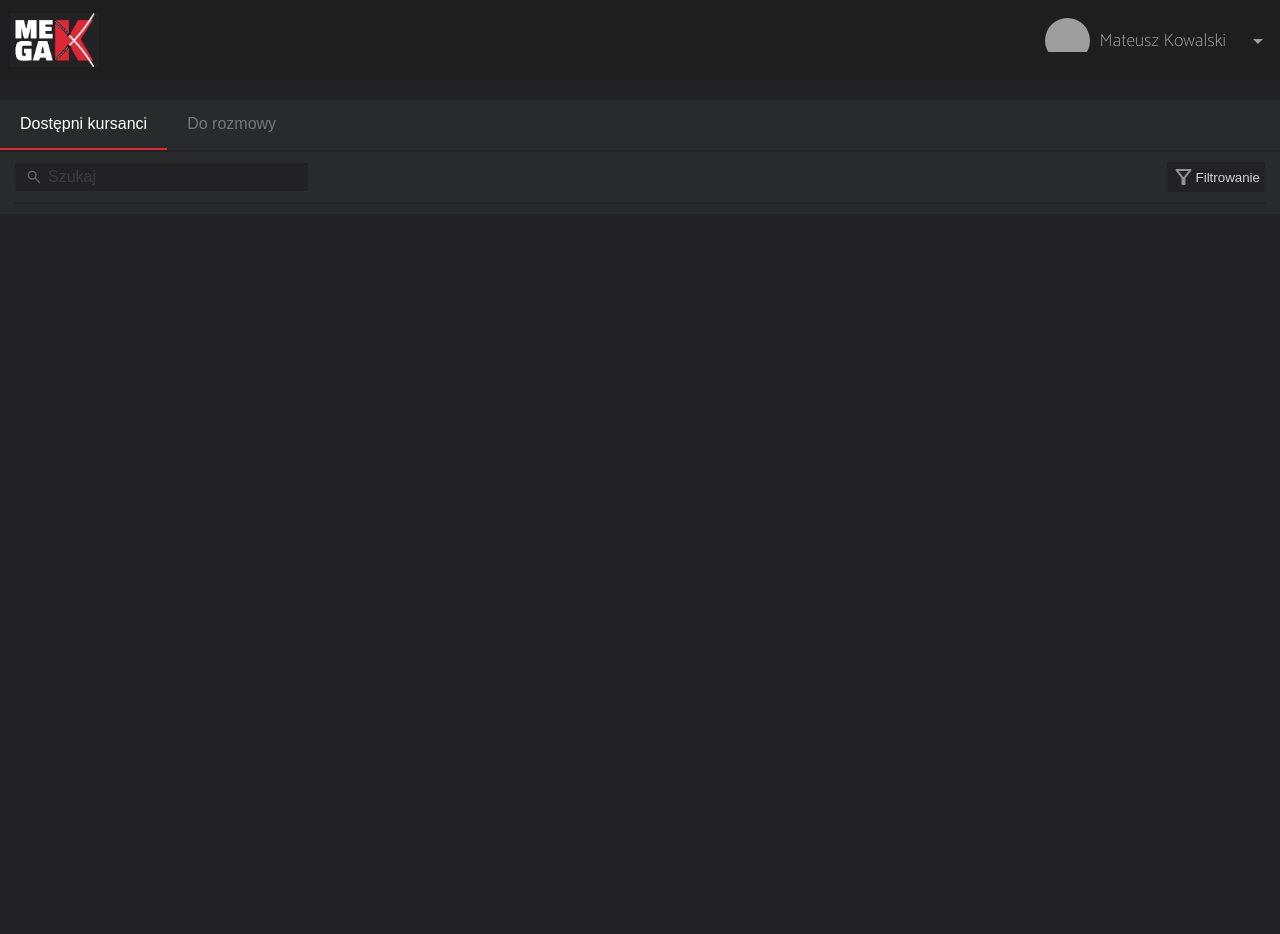
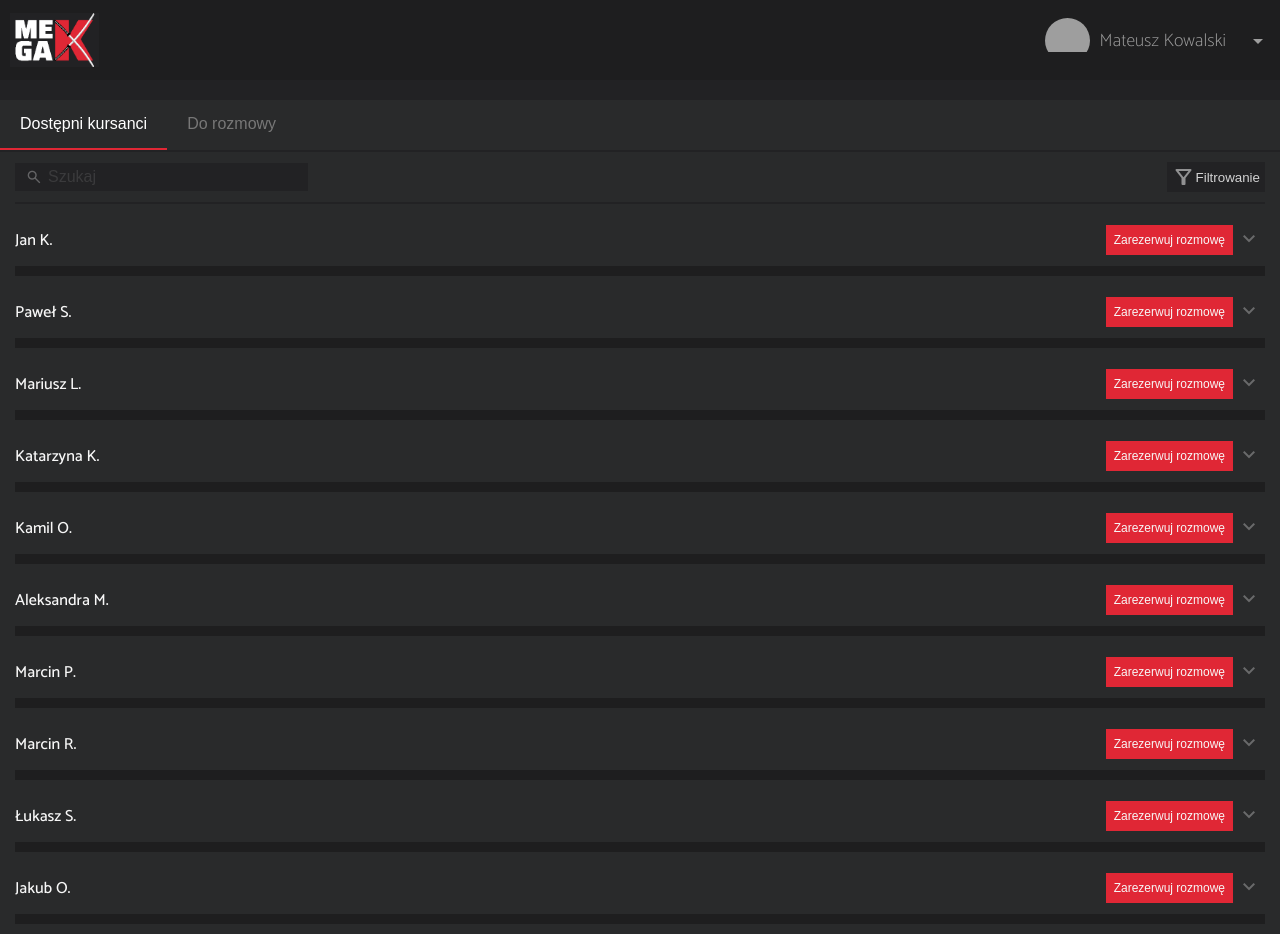
Before and after one commit to Konrad123456/megak-head-hunter-fe, a React (Create React App) app: page /human-resources in a window 1280 px wide. Before the commit the page ends 800 px from the top, so only its background shows below. Built offline with nearby package versions, Linux system fonts and the light colour scheme; grey boxes are pictures that could not be loaded.

Commit message:
add available students page

```diff
--- /dev/null
+++ b/src/components/HumanResources/HumanResourcesAvailableStudents/HumanResourcesAvailableStudents.tsx
@@ -0,0 +1,25 @@
+import React from 'react';
+import HumanResourcesSingleStudent from '../HumanResourcesSingleStudent/HumanResourcesSingleStudent';
+
+const people = [
+  { id: '1', name: 'Jan K.' },
+  { id: '2', name: 'Paweł S.' },
+  { id: '3', name: 'Mariusz L.' },
+  { id: '4', name: 'Katarzyna K.' },
+  { id: '5', name: 'Kamil O.' },
+  { id: '6', name: 'Aleksandra M.' },
+  { id: '7', name: 'Marcin P.' },
+  { id: '8', name: 'Marcin R.' },
+  { id: '9', name: 'Łukasz S.' },
+  { id: '10', name: 'Jakub O.' },
+];
+
+export const HumanResourcesAvailableStudents = () => {
+  return (
+    <div className='human-resources-available-students'>
+      {people.map((person, index) => (
+        <HumanResourcesSingleStudent key={index} {...person} />
+      ))}
+    </div>
+  );
+};
--- /dev/null
+++ b/src/components/HumanResources/HumanResourcesAvailableStudents/_human_resources_available_students.scss
@@ -0,0 +1,3 @@
+.human-resources-available-students {
+  background-color: transparent;
+}
--- a/src/components/HumanResources/HumanResourcesSearch/_human_resources_search.scss
+++ b/src/components/HumanResources/HumanResourcesSearch/_human_resources_search.scss
@@ -5,6 +5,7 @@
   justify-content: space-between;
   padding-bottom: 10px;
   border-bottom: 2px solid #222224;
+  margin-bottom: 10px;
 
   @media (max-width: 500px) {
     flex-direction: column;
--- /dev/null
+++ b/src/components/HumanResources/HumanResourcesSingleStudent/HumanResourcesSingleStudent.tsx
@@ -0,0 +1,37 @@
+import React, { useState } from 'react';
+import HumanResourcesStudentsInformation from '../HumanResourcesStudentsInformation/HumanResourcesStudentsInformation';
+import { SubmitButton } from '../../../components/common/Button/SubmitButton';
+
+interface Props {
+  name: string;
+}
+
+const HumanResourcesSingleStudent = ({ name }: Props) => {
+  const [isOpen, setIsOpen] = useState<boolean>(false);
+
+  const handleOpen = () => {
+    setIsOpen(!isOpen);
+  };
+
+  return (
+    <div className='human-resources-single-student'>
+      <div className='human-resources-single-student__header'>
+        <p className='human-resources-single-student__name'>{name}</p>
+        <div className='human-resources-single-student__buttons-container'>
+          <SubmitButton text='Zarezerwuj rozmowę' />
+          <button onClick={handleOpen}>
+            {isOpen ? (
+              <span className='material-symbols-outlined'>expand_less</span>
+            ) : (
+              <span className='material-symbols-outlined'>expand_more</span>
+            )}
+          </button>
+        </div>
+      </div>
+
+      {isOpen && <HumanResourcesStudentsInformation />}
+    </div>
+  );
+};
+
+export default HumanResourcesSingleStudent;
--- /dev/null
+++ b/src/components/HumanResources/HumanResourcesSingleStudent/_human_resources_single_student.scss
@@ -0,0 +1,40 @@
+.human-resources-single-student {
+  margin-top: 20px;
+
+  &__name {
+    font-size: 16px;
+  }
+
+  border-bottom: 10px solid #1e1e1f;
+
+  &__header {
+    display: flex;
+    align-items: center;
+    justify-content: space-between;
+
+    .button {
+      border: none;
+      padding: 8px;
+      font-size: 12px;
+    }
+    margin-bottom: 10px;
+  }
+
+  &__buttons-container {
+    display: flex;
+    align-items: center;
+
+    button {
+      cursor: pointer;
+      background-color: #292a2b;
+      border: none;
+      height: 32px;
+      width: 32px;
+
+      span {
+        color: #fff;
+        opacity: 0.3;
+      }
+    }
+  }
+}
--- /dev/null
+++ b/src/components/HumanResources/HumanResourcesStudentsInformation/HumanResourcesStudentsInformation.tsx
@@ -0,0 +1,82 @@
+const HumanResourcesStudentsInformation = () => {
+  return (
+    <div className='human-resources-students-information'>
+      <div className='human-resources-students-information__box'>
+        <p className='human-resources-students-information__title'>
+          Ocena przejścia kursu
+        </p>
+        <p className='human-resources-students-information__text'>
+          5
+          <span className='human-resources-students-information__span'>/5</span>
+        </p>
+      </div>
+      <div className='human-resources-students-information__box'>
+        <p className='human-resources-students-information__title'>
+          Ocena aktywności i zaangażowania na kursie
+        </p>
+        <p className='human-resources-students-information__text'>
+          3
+          <span className='human-resources-students-information__span'>/5</span>
+        </p>
+      </div>
+      <div className='human-resources-students-information__box'>
+        <p className='human-resources-students-information__title'>
+          Ocena kodu w projekcie własnym
+        </p>
+        <p className='human-resources-students-information__text'>
+          4
+          <span className='human-resources-students-information__span'>/5</span>
+        </p>
+      </div>
+      <div className='human-resources-students-information__box'>
+        <p className='human-resources-students-information__title'>
+          Ocena pracy w zespole w Scrum
+        </p>
+        <p className='human-resources-students-information__text'>
+          5
+          <span className='human-resources-students-information__span'>/5</span>
+        </p>
+      </div>
+      <div className='human-resources-students-information__box'>
+        <p className='human-resources-students-information__title'>
+          Preferowane miejsce pracy
+        </p>
+        <p className='human-resources-students-information__text'>Biuro</p>
+      </div>
+      <div className='human-resources-students-information__box'>
+        <p className='human-resources-students-information__title'>
+          Docelowe miasto, gdzie chce pracować kandydat
+        </p>
+        <p className='human-resources-students-information__text'>Warszawa</p>
+      </div>
+      <div className='human-resources-students-information__box'>
+        <p className='human-resources-students-information__title'>
+          Oczekiwany typ kontaktu
+        </p>
+        <p className='human-resources-students-information__text'>
+          Umowa o pracę
+        </p>
+      </div>
+      <div className='human-resources-students-information__box'>
+        <p className='human-resources-students-information__title'>
+          Oczekiwane wynagrodzenie miesięczne netto
+        </p>
+        <p className='human-resources-students-information__text'>8000zł</p>
+      </div>
+      <div className='human-resources-students-information__box'>
+        <p className='human-resources-students-information__title'>
+          Zgoda na odbycie bezpłatnych praktyk/stażu na początek
+        </p>
+        <p className='human-resources-students-information__text'>TAK</p>
+      </div>
+      <div className='human-resources-students-information__box'>
+        <p className='human-resources-students-information__title'>
+          Komercyjne doświadczenie w programowaniu
+        </p>
+        <p className='human-resources-students-information__text'>6 miesięcy</p>
+      </div>
+    </div>
+  );
+};
+
+export default HumanResourcesStudentsInformation;
--- /dev/null
+++ b/src/components/HumanResources/HumanResourcesToTalkStudents/HumanResourcesToTalkStudents.tsx
@@ -0,0 +1,15 @@
+import React from 'react';
+
+export const HumanResourcesToTalkStudents = () => {
+  return (
+    <div className='human-resources-to-talk-students'>
+      <h1>HumanResourcesToTalkStudents</h1>
+      <h1>HumanResourcesToTalkStudents</h1>
+      <h1>HumanResourcesToTalkStudents</h1>
+      <h1>HumanResourcesToTalkStudents</h1>
+      <h1>HumanResourcesToTalkStudents</h1>
+      <h1>HumanResourcesToTalkStudents</h1>
+      <h1>HumanResourcesToTalkStudents</h1>
+    </div>
+  );
+};
--- /dev/null
+++ b/src/components/HumanResources/HumanResourcesToTalkStudents/_human_resources_to_talk_students.scss
@@ -0,0 +1,3 @@
+.human-resources-to-talk-students {
+  background-color: blue;
+}
--- a/src/pages/HumanResourcesPage/HumanResourcesPage.tsx
+++ b/src/pages/HumanResourcesPage/HumanResourcesPage.tsx
@@ -1,14 +1,29 @@
-import React from 'react';
+import React, { useState } from 'react';
 import { HumanResourcesHeader } from '../../components/HumanResources/HumanResourcesHeader/HumanResourcesHeader';
 import { HumanResourcesSearch } from '../../components/HumanResources/HumanResourcesSearch/HumanResourcesSearch';
+import { HumanResourcesAvailableStudents } from '../../components/HumanResources/HumanResourcesAvailableStudents/HumanResourcesAvailableStudents';
+import { HumanResourcesToTalkStudents } from '../../components/HumanResources/HumanResourcesToTalkStudents/HumanResourcesToTalkStudents';
 
 export const HumanResourcesPage = () => {
+  const [isAvailableStudents, setIsAvailableStudents] = useState<boolean>(true);
+
+  const shouldDisplayAvailableStudents = (option: boolean) => {
+    setIsAvailableStudents(option);
+  };
+
   return (
     <div className='human-resources-page'>
-      <HumanResourcesHeader />
+      <HumanResourcesHeader
+        shouldDisplayAvailableStudents={shouldDisplayAvailableStudents}
+      />
 
       <div className='human-resources-page__container'>
         <HumanResourcesSearch />
+        {isAvailableStudents ? (
+          <HumanResourcesAvailableStudents />
+        ) : (
+          <HumanResourcesToTalkStudents />
+        )}
       </div>
     </div>
   );
--- a/src/utils/scss/index.scss
+++ b/src/utils/scss/index.scss
@@ -31,3 +31,7 @@
 @import '../../components/Filter/FilterFreePracticeAgreement/filter_free_practice_agreement';
 @import '../../components/HumanResources/HumanResourcesHeader/human_resources_header';
 @import '../../components/HumanResources/HumanResourcesSearch/human_resources_search';
+@import '../../components/HumanResources/HumanResourcesAvailableStudents/human_resources_available_students';
+@import '../../components/HumanResources/HumanResourcesToTalkStudents/human_resources_to_talk_students';
+@import '../../components/HumanResources/HumanResourcesStudentsInformation/human_resources_students_information';
+@import '../../components/HumanResources/HumanResourcesSingleStudent/human_resources_single_student';
```
Also changed, not shown: src/components/HumanResources/HumanResourcesHeader/HumanResourcesHeader.tsx (+14 -4 lines), src/components/HumanResources/HumanResourcesStudentsInformation/_human_resources_students_information.scss (added, +66 -0 lines).
